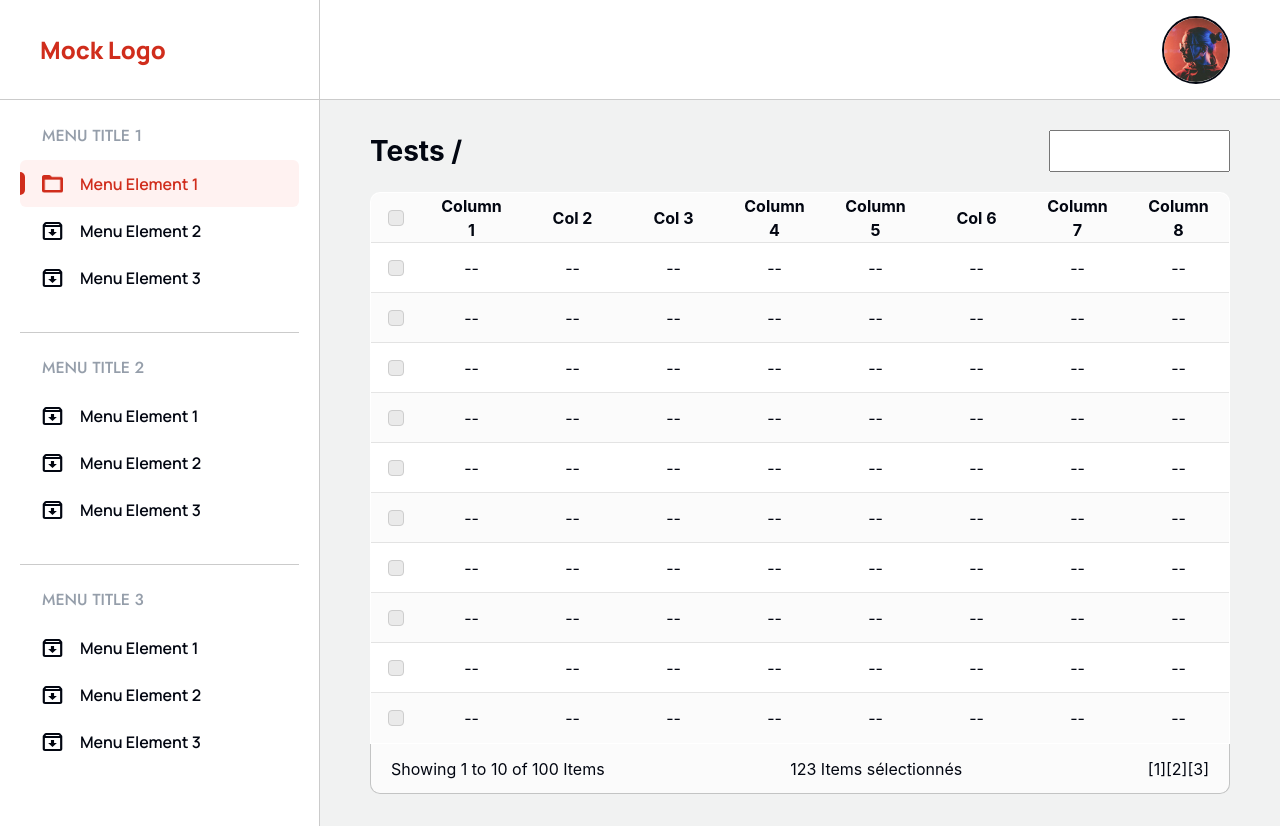
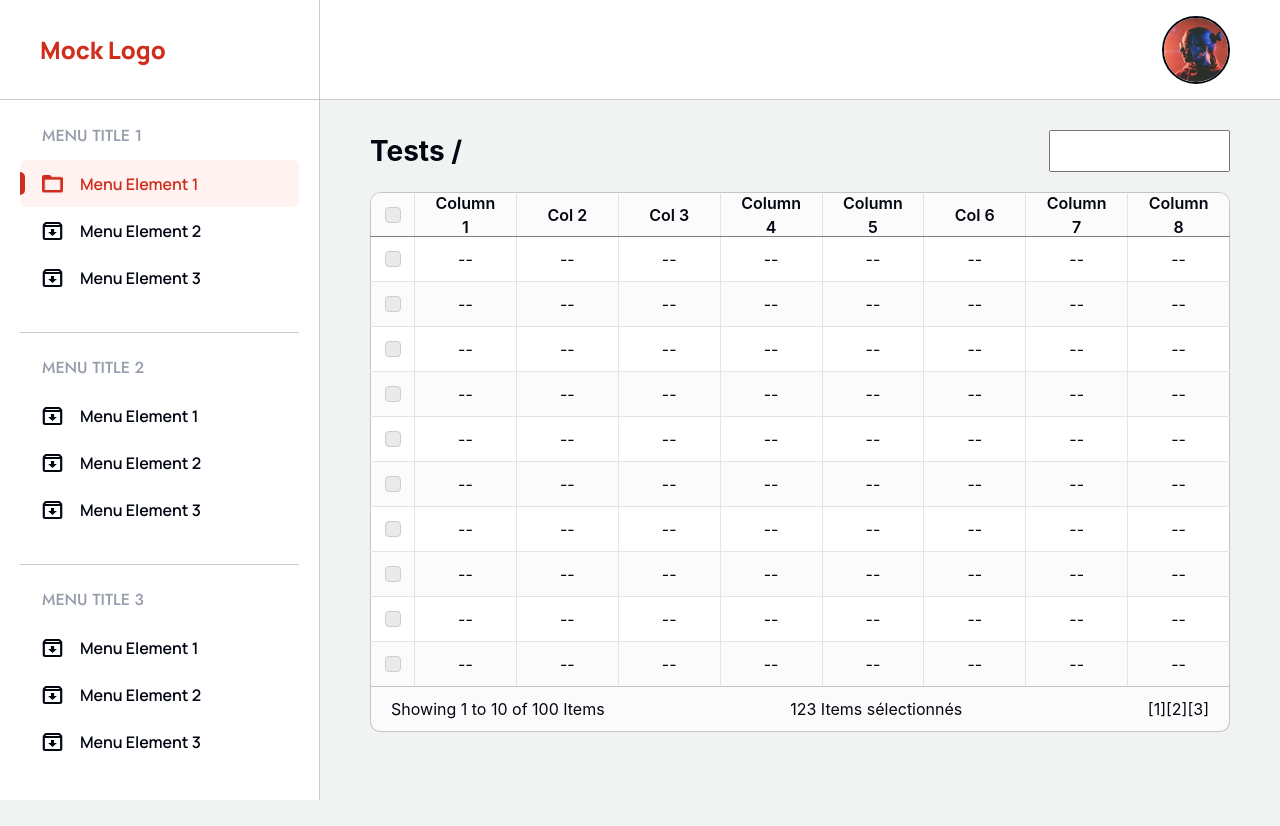
Before and after one commit to ask0ldd/Mock, a React (Vite) app: page /tests in a window 1280 px wide. After the commit the page ends 800 px from the top, so only its background shows below. Built offline with nearby package versions, Linux system fonts and the light colour scheme.

Commit message:
table borders fixed

```diff
--- a/src/index.css
+++ b/src/index.css
@@ -13,6 +13,7 @@
   --sec-bg-color: #ffffff;
   --selected-bg-color: #fff2f1;
   --main-border-color: #cbcbcb;
+  --sec-border-color: #c3c4c4;
   --main-orange-color: #d02d1c;
   --secondary-orange-color: #e0514c;
   --main-text-color: #020611;
--- a/src/pages/Tests.css
+++ b/src/pages/Tests.css
@@ -39,12 +39,13 @@ main .testsBody {
 
 .testsBody table {
   margin-top: 20px;
-  border: 1px solid #c3c4c4;
+  /*border: 1px solid var(--sec-border-color);*/
   background-color: white;
   border-collapse: collapse;
   overflow: hidden;
   border-radius: 10px 10px 0 0;
   padding: 0;
+  border: none;
 }
 
 .testsBody table .customCheckbox {
@@ -59,14 +60,22 @@ main .testsBody {
 }
 
 .testsBody table tr {
-  height: 50px;
+  height: 45px;
   display: flex;
   flex-direction: row;
 }
 
-.testsBody table tbody tr:not(:last-child),
 .testsBody table thead tr {
+  border-radius: 10px 10px 0 0;
+  border-bottom: 1px solid #7b7e86;
+}
+
+.testsBody table tbody tr:not(:last-child) {
   border-bottom: 1px solid rgba(203, 203, 203, 0.5);
+}
+
+.testsBody table tbody tr:last-child {
+  border-bottom: 1px solid var(--sec-border-color);
 }
 
 .testsBody table td,
@@ -79,13 +88,18 @@ main .testsBody {
   flex: 1 1 100%;
 }
 
+.testsBody table td:not(:last-child),
+.testsBody table th:not(:last-child) {
+  border-right: 1px solid rgba(203, 203, 203, 0.5);
+}
+
 .testsBody table tbody tr:nth-child(even),
 .testsBody table thead tr:first-child {
   background-color: #fbfbfb;
 }
 
-.testsBody .tableBottomContainer {
-  height: 50px;
+.testsBody .tableFooterContainer {
+  height: 45px;
   display: flex;
   justify-content: space-between;
   align-items: center;
@@ -94,18 +108,35 @@ main .testsBody {
   border-radius: 0 0 10px 10px;
   border-width: 0 1px 1px 1px;
   border-style: solid;
-  border-color: #c3c4c4;
+  border-color: var(--sec-border-color);
 }
 
 .testsBody table thead tr th.checkboxCell,
 .testsBody table tbody tr td.checkboxCell {
-  width: 50px;
-  flex: 0 0 50px;
+  width: 45px;
+  flex: 0 0 45px;
   padding: 0;
 }
 
-/*table thead tr {
-  border: 2px solid orange;
-  border-radius: 10px 10px 0 0;
-  overflow: hidden;
-}*/
+.testsBody table tbody tr td:first-child {
+  border-left: 1px solid var(--sec-border-color);
+}
+
+.testsBody table tbody tr td:last-child {
+  border-right: 1px solid var(--sec-border-color);
+}
+
+.testsBody table thead tr th {
+  border-top: 1px solid var(--sec-border-color);
+  font-weight: 600;
+}
+
+.testsBody table thead tr th:first-child {
+  border-left: 1px solid var(--sec-border-color);
+  border-radius: 10px 0 0 0;
+}
+
+.testsBody table thead tr th:last-child {
+  border-right: 1px solid var(--sec-border-color);
+  border-radius: 0 10px 0 0;
+}
--- a/src/pages/Tests.tsx
+++ b/src/pages/Tests.tsx
@@ -44,7 +44,7 @@ function Tests(){
                             )}
                         </tbody>
                     </table>
-                    <div className="tableBottomContainer">
+                    <div className="tableFooterContainer">
                         <label>Showing 1 to 10 of 100 Items</label>
                         <label>123 Items sélectionnés</label>
                         <div>[1][2][3]</div>
```
